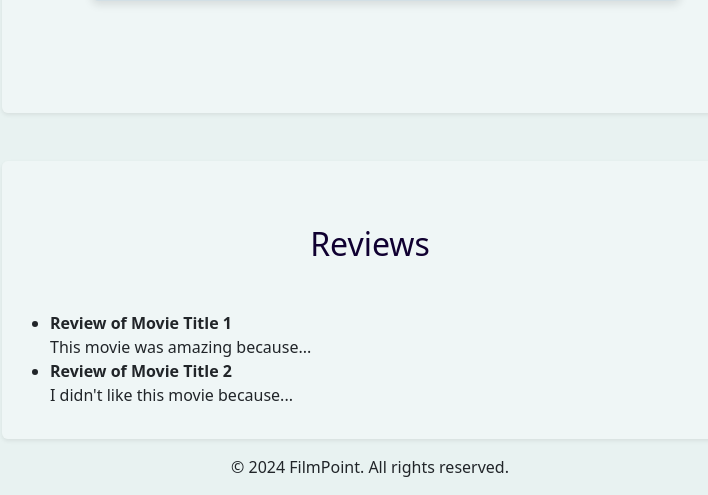
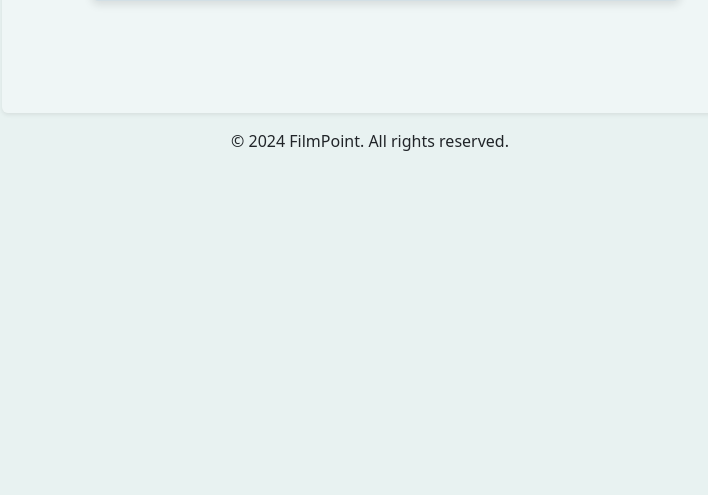
Before and after one commit to makarovadaria/film-point, a Django app: page /watchlist/ in a window 1280 px wide. Shown: the part 885-1380 px from the top of the page, without its empty margins (270-978 px from the left). After the commit the page ends 1036 px from the top, so only its background shows below. Run offline with Django 5.2, Linux system fonts and the light colour scheme; a user stored in the database is signed in; tables that the repository leaves empty hold one stand-in row (values such as "Sample post").

Commit message:
- added watchlist page - removed watchlist logic from profile page - reverted star image - small refactoring for conditional links showing

```diff
--- a/templates/events/base.html
+++ b/templates/events/base.html
@@ -203,7 +203,7 @@
 
                     {% if user.is_authenticated %}
                         <!-- Visible only when the user is authenticated (signed in) -->
-                        {% if user.current_stage != 1 %}
+                        {% if request.path != '/' and request.path != '/survey/' %}
                             <a class="nav-link" href="{% url 'retake_survey' %}"></a>
                             <form method="POST" action="{% url 'retake_survey' %}">
                                 {% csrf_token %}
--- a/templates/events/profile.html
+++ b/templates/events/profile.html
@@ -2,8 +2,6 @@
 {% block title %}Home{% endblock %}
 
 {% block content %}
-    <h1>User Profile</h1>
-
     <div class="container mt-5">
         <div class="row justify-content-center">
             <div class="col-md-8">
@@ -12,7 +10,8 @@
                     <div class="card-body">
 
                         <h2>Personal Information</h2>
-            <p><strong>Hi</strong> {{user}}</p>
+                        <p><strong>Name:</strong> {{ user.username }}</p>
+                        <p><strong>Email:</strong> {{ user.email }}</p>
                     </div>
                 </div>
             </div>
--- a/templates/events/watchlist.html
+++ b/templates/events/watchlist.html
@@ -43,29 +43,4 @@
                     </div>
                 </div>
 
-                <div class="container mt-5">
-                    <div class="row justify-content-center">
-                        <div class="col-md-8">
-
-                            <div class="card shadow-sm"
-                                 style="background-color: rgba(255, 255, 255, 0.3); border: none;">
-                                <div class="card-body">
-                                    <h2>Reviews</h2>
-                                    <ul class="review-list">
-                                        <li>
-                                            <span class="review-title"><b>Review of Movie Title 1</b></span>
-                                            <br>
-                                            <span class="review-text">This movie was amazing because...</span>
-                                        </li>
-                                        <li>
-                                            <span class="review-title"><b>Review of Movie Title 2</b></span>
-                                            <br>
-                                            <span class="review-text">I didn't like this movie because...</span>
-                                        </li>
-                                    </ul>
-                                </div>
-                            </div>
-                        </div>
-                    </div>
-                </div>
 {% endblock %}
--- a/users/views.py
+++ b/users/views.py
@@ -55,4 +55,5 @@ def watchlist(request):
     movie_ids_in_watchlist = Watchlist.objects.filter(user=request.user).values_list('movie_id', flat=True)
     movies_in_watchlist = Movie.objects.filter(id__in=movie_ids_in_watchlist)
     user = request.user
+
     return render(request, 'events/watchlist.html', {'movies': movies_in_watchlist, 'user': user}, )#
```
Lines whose indentation alone changed are shown as unchanged.
